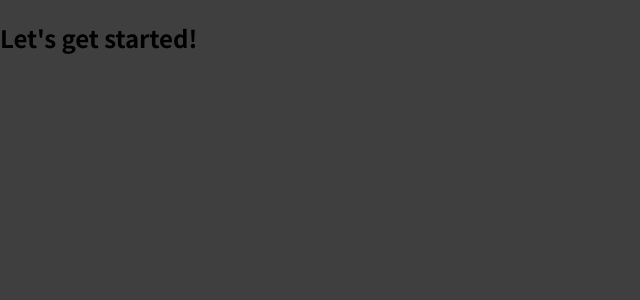
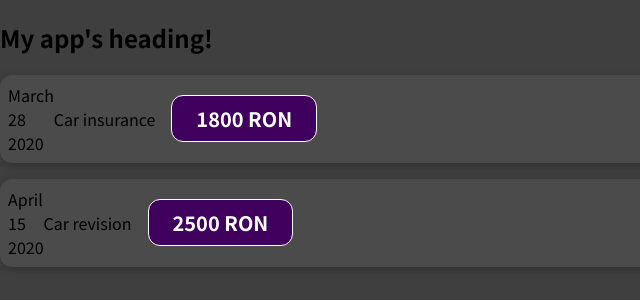
Before and after one commit to sgabor95/expenses-tracker, a JavaScript app: page / in a window 1280 px wide. Shown: the top 300 px of the page, without its empty margins (0-640 px from the left). Built offline with nearby package versions, Linux system fonts and the light colour scheme.

Commit message:
Made ExpenseItem a reusable component. Introduced ExpenseDate Component.

```diff
--- a/src/App.js
+++ b/src/App.js
@@ -1,7 +1,19 @@
+import ExpenseItem from "./components/ExpenseItem";
+
 function App() {
   return (
     <div>
-      <h2>Let's get started!</h2>
+      <h2>My app's heading!</h2>
+      <ExpenseItem
+        date={new Date("2020 03 28")}
+        title={"Car insurance"}
+        amount={1800}
+      />
+      <ExpenseItem
+        date={new Date("2020 04 15")}
+        title={"Car revision"}
+        amount={2500}
+      />
     </div>
   );
 }
--- /dev/null
+++ b/src/components/ExpenseDate.js
@@ -0,0 +1,15 @@
+function ExpenseDate({ date }) {
+  const month = date.toLocaleString("en-US", { month: "long" });
+  const day = date.toLocaleString("en-US", { day: "2-digit" });
+  const year = date.getFullYear();
+
+  return (
+    <div>
+      <div>{month}</div>
+      <div>{day}</div>
+      <div>{year}</div>
+    </div>
+  );
+}
+
+export default ExpenseDate;
--- /dev/null
+++ b/src/components/ExpenseItem.css
@@ -0,0 +1,56 @@
+.expense-item {
+  display: flex;
+  justify-content: space-between;
+  align-items: center;
+  box-shadow: 0 2px 8px rgba(0, 0, 0, 0.25);
+  padding: 0.5rem;
+  margin: 1rem 0;
+  border-radius: 12px;
+  background-color: #4b4b4b;
+}
+
+.expense-item__description {
+  display: flex;
+  flex-direction: column;
+  gap: 1rem;
+  align-items: flex-end;
+  flex-flow: column-reverse;
+  justify-content: flex-start;
+  flex: 1;
+}
+
+.expense-item h2 {
+  color: #3a3a3a;
+  font-size: 1rem;
+  flex: 1;
+  margin: 0 1rem;
+  color: white;
+}
+
+.expense-item__price {
+  font-size: 1rem;
+  font-weight: bold;
+  color: white;
+  background-color: #40005d;
+  border: 1px solid white;
+  padding: 0.5rem;
+  border-radius: 12px;
+}
+
+@media (min-width: 580px) {
+  .expense-item__description {
+    flex-direction: row;
+    align-items: center;
+    justify-content: flex-start;
+    flex: 1;
+  }
+
+  .expense-item__description h2 {
+    font-size: 1.25rem;
+  }
+
+  .expense-item__price {
+    font-size: 1.25rem;
+    padding: 0.5rem 1.5rem;
+  }
+}
--- /dev/null
+++ b/src/components/ExpenseItem.js
@@ -0,0 +1,18 @@
+import "./ExpenseItem.css";
+import ExpenseDate from "./ExpenseDate";
+
+function ExpenseItem(props) {
+  const { date, title, amount } = props;
+
+  return (
+    <div className="expense-item">
+      <ExpenseDate date={date} />
+      <div className="expense-item__description">
+        <div>{title}</div>
+        <div className="expense-item__price">{amount} RON</div>
+      </div>
+    </div>
+  );
+}
+
+export default ExpenseItem;
```
